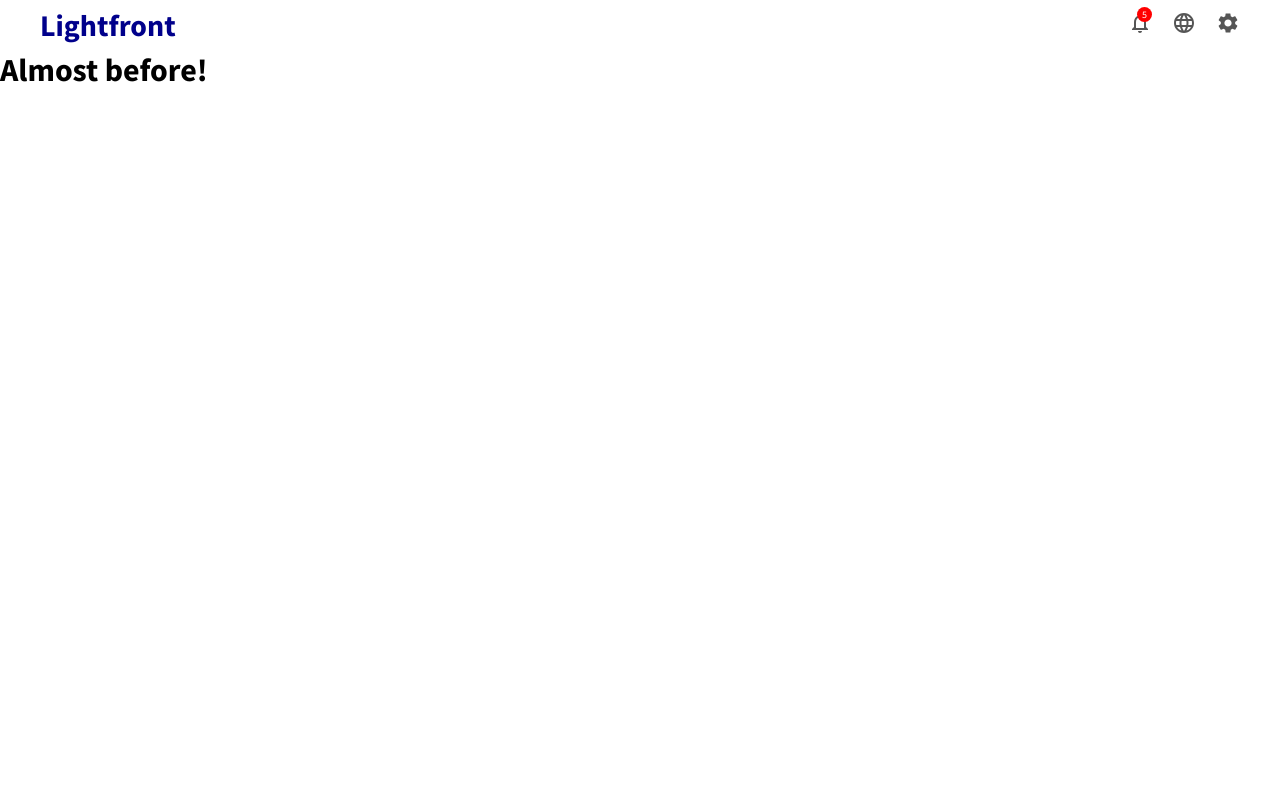
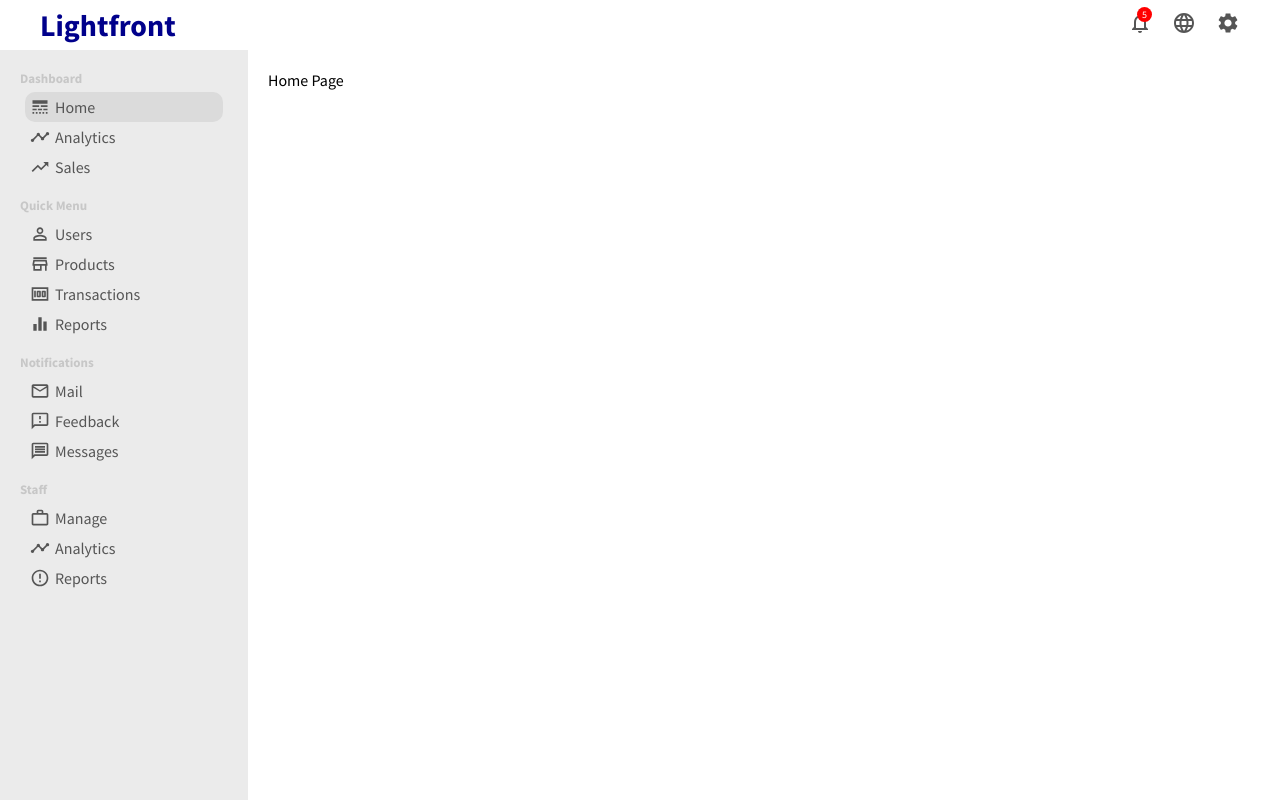
Before and after one commit to MahmoudBakr23/Customizable-Dashboard, a React (Create React App) app: page / in a window 1280 px wide. Built offline with nearby package versions, Linux system fonts and the light colour scheme.

Commit message:
Wrapping up the home page

```diff
--- a/src/App.css
+++ b/src/App.css
@@ -4,3 +4,7 @@
   box-sizing: border-box;
   font-family: 'Source Sans Pro', sans-serif;
 }
+
+.container {
+  display: flex;
+}
--- a/src/App.tsx
+++ b/src/App.tsx
@@ -1,11 +1,16 @@
 import './App.css';
 import Topmenu from './components/Topmenu';
+import Sidebar from './components/Sidebar';
+import Home from './pages/Home';
 
 const App = () => {
   return (
     <div className="App">
       <Topmenu />
-      <h1>Almost before!</h1>
+      <div className='container'>
+        <Sidebar />
+        <Home />
+      </div>
     </div>
   );
 }
--- /dev/null
+++ b/src/components/Sidebar.tsx
@@ -0,0 +1,98 @@
+import './sidebar.css';
+import {
+    LineStyle,
+    Timeline,
+    TrendingUp,
+    PersonOutline,
+    StoreOutlined,
+    MoneyOutlined,
+    Equalizer,
+    MailOutline,
+    FeedbackOutlined,
+    MessageOutlined,
+    WorkOutline,
+    ErrorOutline,
+} from '@material-ui/icons';
+
+const Sidebar = () => {
+    return(
+        <div className='sidebar'>
+            <div className="sidebarwrapper">
+                <div className="sidebarmenu">
+                    <h3 className="sidebartitle">Dashboard</h3>
+                    <ul className='sidebarlist'>
+                        <li className='sidebaritem active'>
+                            <LineStyle className='sidebaricon' />
+                            Home
+                        </li>
+                        <li className='sidebaritem'>
+                            <Timeline className='sidebaricon' />
+                            Analytics
+                        </li>
+                        <li className='sidebaritem'>
+                            <TrendingUp className='sidebaricon' />
+                            Sales
+                        </li>
+                    </ul>
+                </div>
+                <div className="sidebarmenu">
+                    <h3 className="sidebartitle">Quick Menu</h3>
+                    <ul className='sidebarlist'>
+                        <li className='sidebaritem'>
+                            <PersonOutline className='sidebaricon' />
+                            Users
+                        </li>
+                        <li className='sidebaritem'>
+                            <StoreOutlined className='sidebaricon' />
+                            Products
+                        </li>
+                        <li className='sidebaritem'>
+                            <MoneyOutlined className='sidebaricon' />
+                            Transactions
+                        </li>
+                        <li className='sidebaritem'>
+                            <Equalizer className='sidebaricon' />
+                            Reports
+                        </li>
+                    </ul>
+                </div>
+                <div className="sidebarmenu">
+                    <h3 className="sidebartitle">Notifications</h3>
+                    <ul className='sidebarlist'>
+                        <li className='sidebaritem'>
+                            <MailOutline className='sidebaricon' />
+                            Mail
+                        </li>
+                        <li className='sidebaritem'>
+                            <FeedbackOutlined className='sidebaricon' />
+                            Feedback
+                        </li>
+                        <li className='sidebaritem'>
+                            <MessageOutlined className='sidebaricon' />
+                            Messages
+                        </li>
+                    </ul>
+                </div>
+                <div className="sidebarmenu">
+                    <h3 className="sidebartitle">Staff</h3>
+                    <ul className='sidebarlist'>
+                        <li className='sidebaritem'>
+                            <WorkOutline className='sidebaricon' />
+                            Manage
+                        </li>
+                        <li className='sidebaritem'>
+                            <Timeline className='sidebaricon' />
+                            Analytics
+                        </li>
+                        <li className='sidebaritem'>
+                            <ErrorOutline className='sidebaricon' />
+                            Reports
+                        </li>
+                    </ul>
+                </div>
+            </div>
+        </div>
+    )
+}
+
+export default Sidebar;
--- /dev/null
+++ b/src/components/sidebar.css
@@ -0,0 +1,44 @@
+.sidebar {
+    flex: 1;
+    height: calc(100vh - 50px);
+    background-color: rgb(235, 235, 235);
+    position: sticky;
+    top: 50px;
+}
+
+.sidebarwrapper {
+    padding: 20px;
+    color: #555;
+}
+
+.sidebarmenu {
+    margin-bottom: 10px;
+}
+
+.sidebartitle {
+    font-size: 13px;
+    color: rgb(199, 199, 199);
+}
+
+.sidebarlist {
+    list-style: none;
+    padding: 5px;
+}
+
+.sidebaritem {
+    cursor: pointer;
+    padding: 5px;
+    display: flex;
+    align-items: center;
+    border-radius: 10px;
+}
+
+.sidebaritem.active,
+.sidebaritem:hover {
+    background-color: rgb(219, 219, 219);
+}
+
+.sidebaricon {
+    margin-right: 5px;
+    font-size: 20px !important;
+}
--- /dev/null
+++ b/src/pages/Home.tsx
@@ -0,0 +1,11 @@
+import './home.css';
+
+const Home = () => {
+    return(
+        <div className="home">
+            Home Page
+        </div>
+    )
+}
+
+export default Home;
--- /dev/null
+++ b/src/pages/home.css
@@ -0,0 +1,4 @@
+.home {
+    padding: 20px;
+    flex: 4;
+}
```
